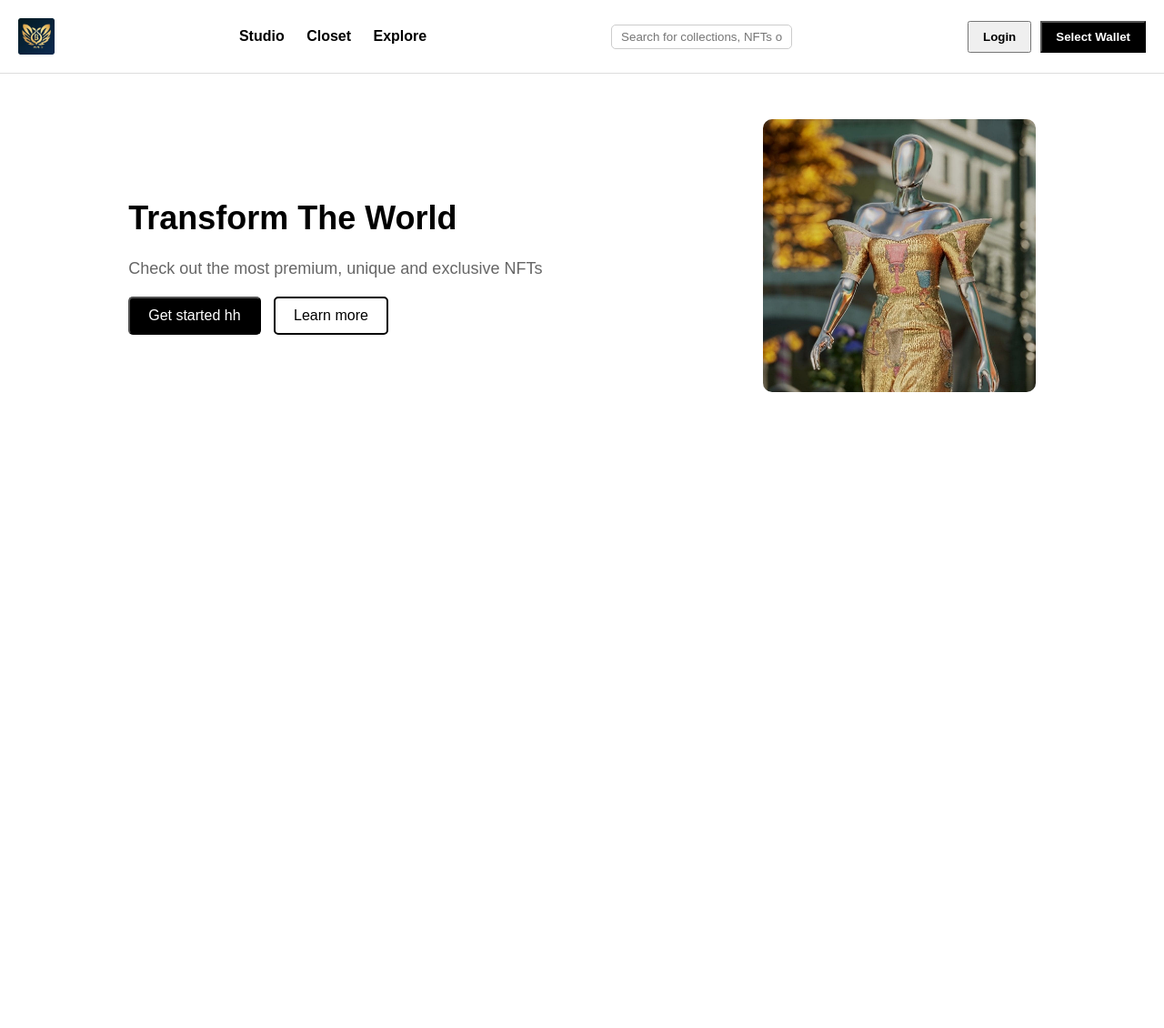
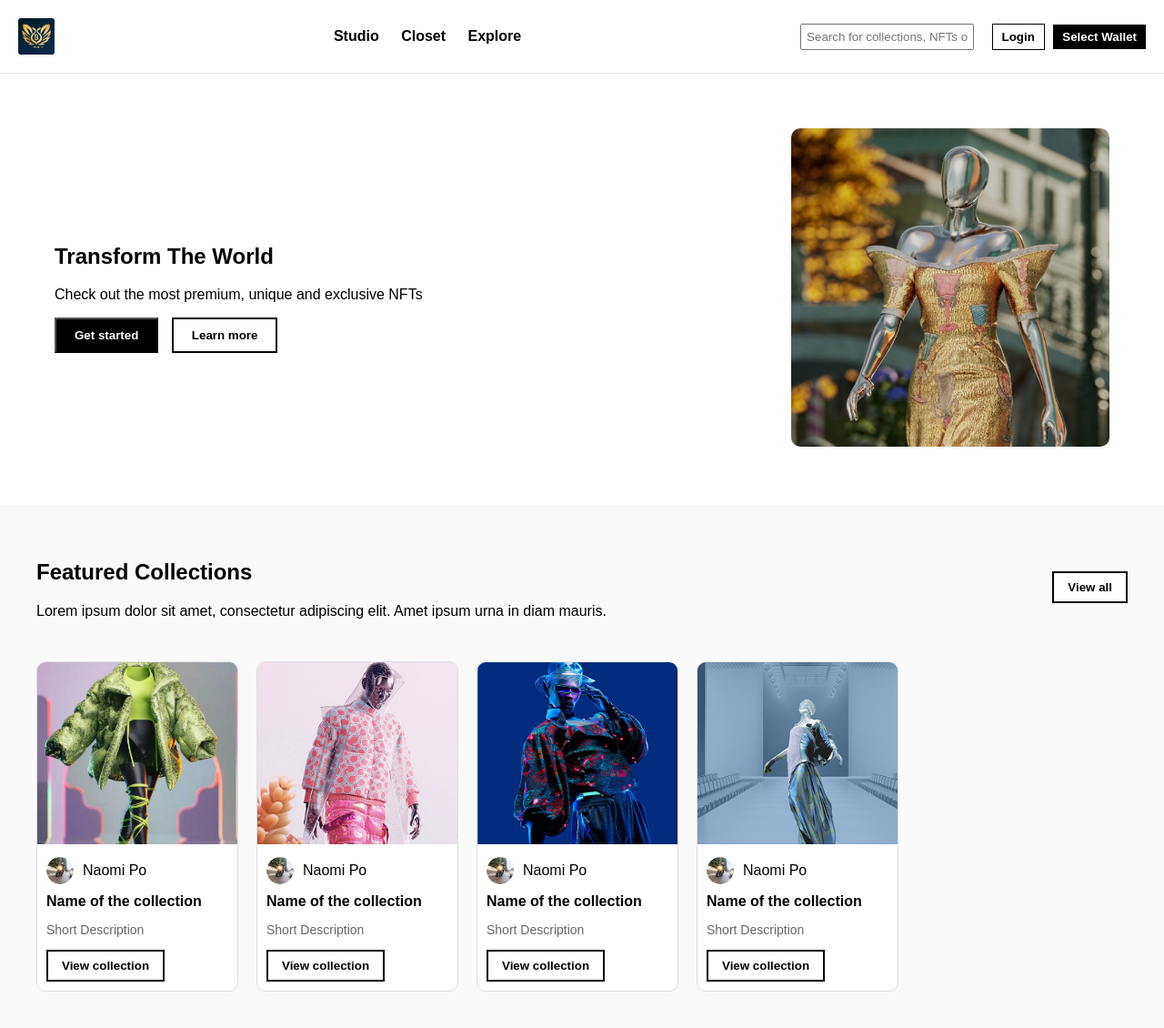
Before and after one commit to phongaptech/html, a plain HTML site: page index.html in a window 1280 px wide. Shown: the whole page at 91% size. Before the commit the page ends 800 px from the top, so only its background shows below. Drawn offline with Linux system fonts and the light colour scheme.

Commit message:
feat: init

```diff
--- a/assets/style.css
+++ b/assets/style.css
@@ -1,19 +1,20 @@
 body {
-    font-family: Arial, Helvetica, sans-serif;
+  font-family: sans-serif;
   margin: 0;
   padding: 0;
+  background-color: #fafafa;
 }
 
-header {
+.navbar {
   display: flex;
   justify-content: space-between;
   align-items: center;
   padding: 20px;
-    background-color: #fff;
+  background-color: white;
   border-bottom: 1px solid #ddd;
 }
 
-header img {
+.logo {
   height: 40px;
 }
 
@@ -24,62 +25,122 @@ nav a {
   font-weight: bold;
 }
 
-.search-bar {
-    padding: 5px 10px;
-    border-radius: 5px;
-    border: 1px solid #ccc;
+.actions input {
+  padding: 5px;
+  margin-right: 10px;
 }
 
-.buttons {
-    display: flex;
-    gap: 10px;
+.actions .login,
+.actions .wallet {
+  padding: 6px 10px;
+  margin-left: 5px;
+  border: none;
+  cursor: pointer;
+  font-weight: bold;
 }
 
-.buttons button {
+.actions .login {
+  background: white;
+  border: 1px solid black;
+}
+
+.actions .wallet {
+  background: black;
+  color: white;
+}
+
+.hero {
+  display: flex;
+  align-items: center;
+  justify-content: space-between;
+  padding: 60px;
+  background-color: #fff;
+}
+
+.hero-text {
+  max-width: 50%;
+}
+
+.hero-buttons .btn-black,
+.hero-buttons .btn-white {
+  padding: 10px 20px;
+  margin-right: 10px;
+  cursor: pointer;
+  font-weight: bold;
+}
+
+.btn-black {
+  background-color: black;
+  color: white;
+}
+
+.btn-white {
+  background-color: white;
+  border: 2px solid black;
+}
+
+.hero-image img {
+  max-width: 350px;
+  border-radius: 10px;
+}
+
+.featured {
+  padding: 40px;
+}
+
+.featured-header {
+  display: flex;
+  justify-content: space-between;
+  align-items: center;
+}
+
+.btn-outline {
   padding: 8px 15px;
+  border: 2px solid black;
+  background-color: white;
   font-weight: bold;
   cursor: pointer;
 }
 
-.main {
+.card-container {
+  display: flex;
+  flex-wrap: wrap;
+  gap: 20px;
+  margin-top: 30px;
+}
+
+.card {
+  background-color: white;
+  border: 1px solid #ddd;
+  border-radius: 10px;
+  width: 220px;
+  overflow: hidden;
+}
+
+.card img {
+  width: 100%;
+  height: 200px;
+  object-fit: cover;
+}
+
+.card-content {
+  padding: 10px;
+}
+
+.card-content .author {
   display: flex;
   align-items: center;
-    justify-content: space-around;
-    padding: 50px 20px;
+  margin-bottom: 10px;
 }
 
-.main img {
-    width: 300px;
-    border-radius: 10px;
+.card-content .author img {
+  border-radius: 50%;
+  width: 30px;
+  height: 30px;
+  margin-right: 10px;
 }
 
-.content h1 {
-    font-size: 36px;
-}
-
-.content p {
-    font-size: 18px;
+.card-content p {
+  font-size: 14px;
   color: #666;
 }
-
-.content .btns {
-    margin-top: 20px;
-}
-
-.content .btns button {
-    padding: 10px 20px;
-    font-size: 16px;
-    margin-right: 10px;
-    border-radius: 5px;
-}
-
-.black-btn {
-    background-color: black;
-    color: white;
-}
-
-.white-btn {
-    background-color: white;
-    border: 2px solid black;
-    color: black;
-}
--- a/index.html
+++ b/index.html
@@ -9,33 +9,97 @@
 </head>
 
 <body>
-
-    <header>
-        <img src="./assets/images/logo.png" alt="Logo">
+    <header class="navbar">
+        <img src="./assets/images/logo.png" alt="Logo" class="logo">
         <nav>
             <a href="#">Studio</a>
             <a href="#">Closet</a>
             <a href="#">Explore</a>
         </nav>
-        <input class="search-bar" type="text" placeholder="Search for collections, NFTs or users">
-        <div class="buttons">
-            <button>Login</button>
-            <button class="black-btn">Select Wallet</button>
+        <div class="actions">
+            <input type="text" placeholder="Search for collections, NFTs or users">
+            <button class="login">Login</button>
+            <button class="wallet">Select Wallet</button>
         </div>
     </header>
 
-    <div class="main">
-        <div class="content">
+    <section class="hero">
+        <div class="hero-text">
             <h1>Transform The World</h1>
             <p>Check out the most premium, unique and exclusive NFTs</p>
-            <div class="btns">
-                <button class="black-btn">Get started hh</button>
-                <button class="white-btn">Learn more</button>
+            <div class="hero-buttons">
+                <button class="btn-black">Get started</button>
+                <button class="btn-white">Learn more</button>
             </div>
         </div>
-        <img src="./assets/images/ntfpic.png" alt="NFT Image">
-    </div>
+        <div class="hero-image">
+            <img src="./assets/images/ntfpic.png" alt="NFT Fashion">
+        </div>
+    </section>
 
+    <section class="featured">
+        <div class="featured-header">
+            <div>
+                <h2>Featured Collections</h2>
+                <p>Lorem ipsum dolor sit amet, consectetur adipiscing elit. Amet ipsum urna in diam mauris.</p>
+            </div>
+            <button class="btn-outline">View all</button>
+        </div>
+
+        <div class="card-container">
+            <div class="card">
+                <img src="./assets/images/collection1.png" alt="Collection 1">
+                <div class="card-content">
+                    <div class="author">
+                        <img src="./assets/images/author.png" alt="Author">
+                        <span>Naomi Po</span>
+                    </div>
+                    <strong>Name of the collection</strong>
+                    <p>Short Description</p>
+                    <button class="btn-outline">View collection</button>
+                </div>
+            </div>
+
+            <div class="card">
+                <img src="./assets/images/collection2.png" alt="Collection 2">
+                <div class="card-content">
+                    <div class="author">
+                        <img src="./assets/images/author.png" alt="Author">
+                        <span>Naomi Po</span>
+                    </div>
+                    <strong>Name of the collection</strong>
+                    <p>Short Description</p>
+                    <button class="btn-outline">View collection</button>
+                </div>
+            </div>
+
+            <div class="card">
+                <img src="./assets/images/collection3.png" alt="Collection 3">
+                <div class="card-content">
+                    <div class="author">
+                        <img src="./assets/images/author.png" alt="Author">
+                        <span>Naomi Po</span>
+                    </div>
+                    <strong>Name of the collection</strong>
+                    <p>Short Description</p>
+                    <button class="btn-outline">View collection</button>
+                </div>
+            </div>
+
+            <div class="card">
+                <img src="./assets/images/collection4.png" alt="Collection 4">
+                <div class="card-content">
+                    <div class="author">
+                        <img src="./assets/images/author.png" alt="Author">
+                        <span>Naomi Po</span>
+                    </div>
+                    <strong>Name of the collection</strong>
+                    <p>Short Description</p>
+                    <button class="btn-outline">View collection</button>
+                </div>
+            </div>
+        </div>
+    </section>
 </body>
 
 </html>
```
Also changed, not shown: assets/images/author.png (added), assets/images/collection1.png (added), assets/images/collection2.png (added), assets/images/collection3.png (added), assets/images/collection4.png (added). Lines whose indentation alone changed are shown as unchanged.
